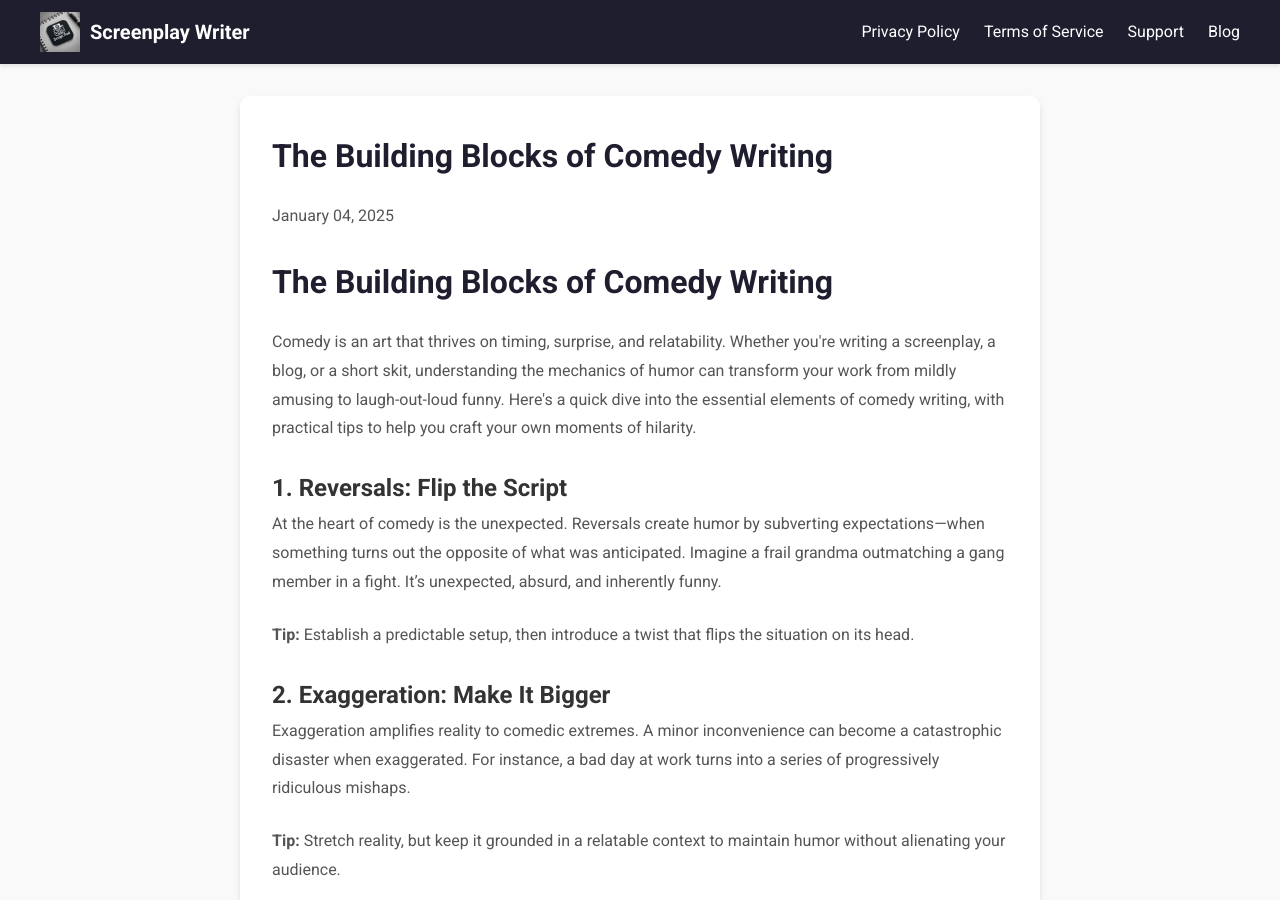
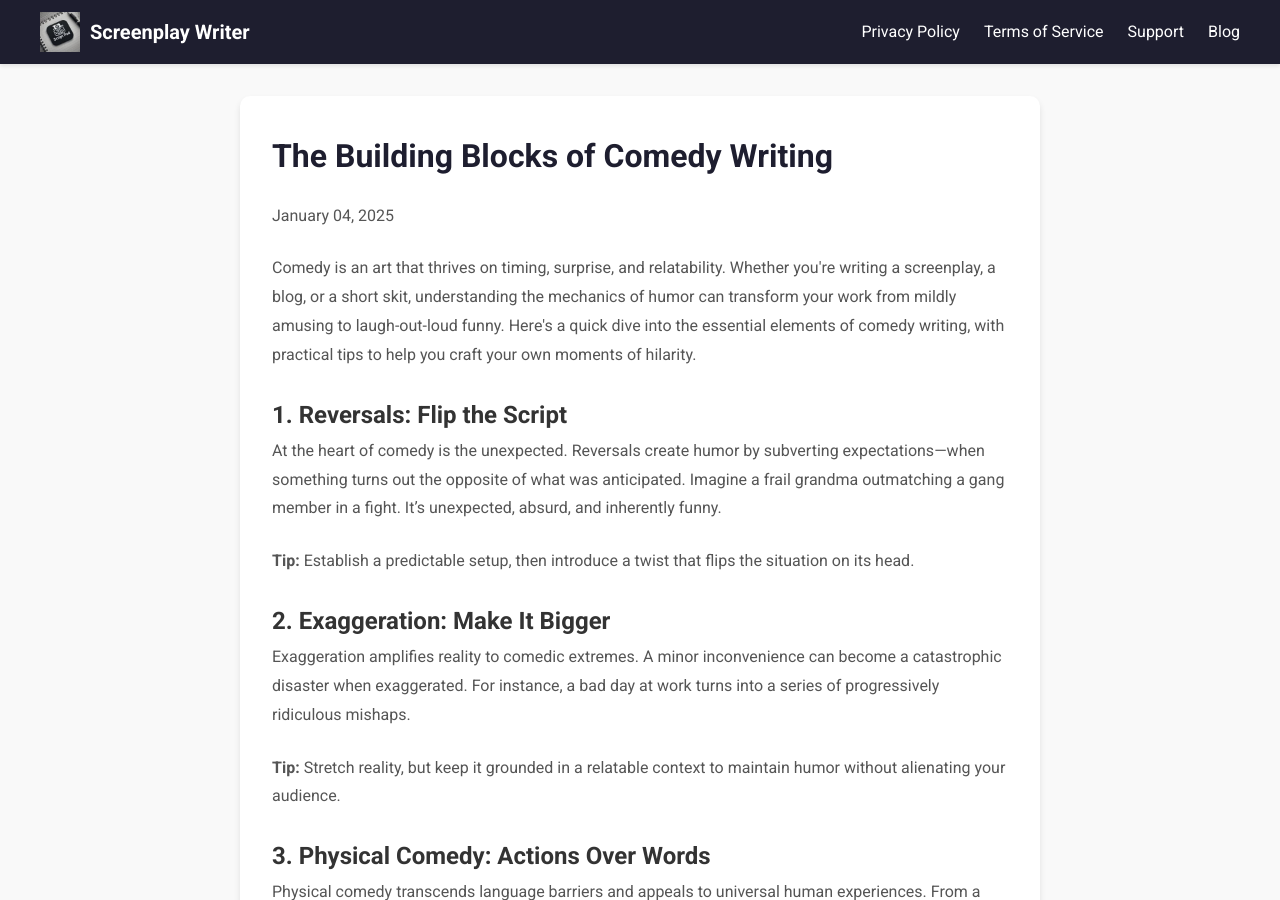
Before and after one commit to betashorts/betashorts-site, a Jekyll site: the page built from _posts/2025-01-04-the-building-blocks-of-comedy-writing.md, in a window 1280 px wide and 900 px high. Built offline with Jekyll 4.4.1, drawn with Linux system fonts in a browser that asks for light colours.

Commit message:
Removed h1 tag

```diff
--- a/_posts/2025-01-04-the-building-blocks-of-comedy-writing.md
+++ b/_posts/2025-01-04-the-building-blocks-of-comedy-writing.md
@@ -9,7 +9,6 @@ og:
   description: "Explore the essential elements of comedy writing, from reversals to witty dialogue. Learn how to craft engaging humor for your screenplays or creative projects."
   url: "https://scriptandpad.com/the-building-blocks-of-comedy-writing"
 ---
-<h1>The Building Blocks of Comedy Writing</h1>
 <p>Comedy is an art that thrives on timing, surprise, and relatability. Whether you're writing a screenplay, a blog, or a short skit, understanding the mechanics of humor can transform your work from mildly amusing to laugh-out-loud funny. Here's a quick dive into the essential elements of comedy writing, with practical tips to help you craft your own moments of hilarity.</p>
 
 <h2>1. Reversals: Flip the Script</h2>
```
